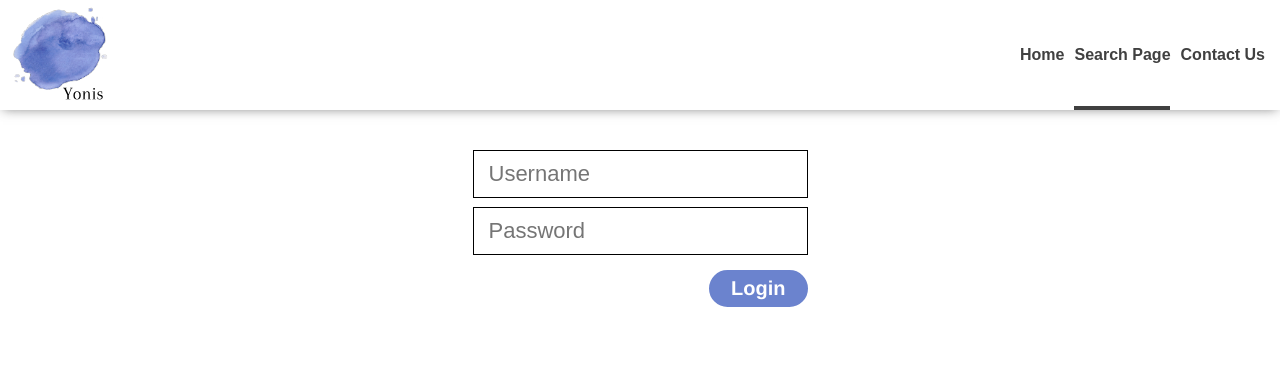
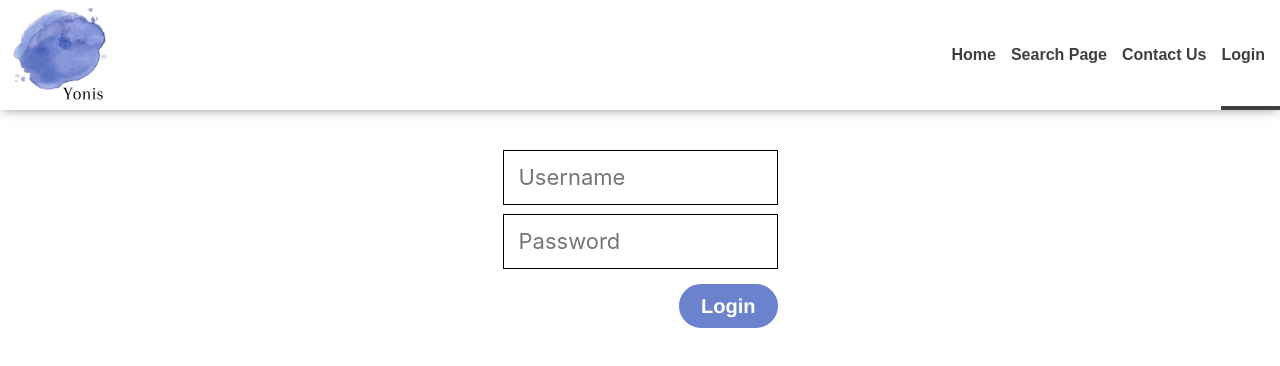
Before and after one commit to mpizman/paintings_fe_app, a React (Create React App) app: page /login in a window 1280 px wide. Shown: the top 366 px of the page. Built offline with nearby package versions, Linux system fonts and the light colour scheme; no server answers.

Commit message:
add login functionality, save in local storage

```diff
--- a/package.json
+++ b/package.json
@@ -4,6 +4,7 @@
   "private": true,
   "dependencies": {
     "aws-sdk": "^2.1066.0",
+    "jwt-decode": "^3.1.2",
     "lodash": "^4.17.21",
     "react": "^17.0.2",
     "react-dom": "^17.0.2",
--- a/public/index.html
+++ b/public/index.html
@@ -24,6 +24,10 @@
       work correctly both with client-side routing and a non-root public URL.
       Learn how to configure a non-root public URL by running `npm run build`.
     -->
+    <script src="https://code.jquery.com/jquery-3.2.1.slim.min.js" integrity="sha384-KJ3o2DKtIkvYIK3UENzmM7KCkRr/rE9/Qpg6aAZGJwFDMVNA/GpGFF93hXpG5KkN" crossorigin="anonymous"></script>
+    <script src="https://cdnjs.cloudflare.com/ajax/libs/popper.js/1.12.9/umd/popper.min.js" integrity="sha384-ApNbgh9B+Y1QKtv3Rn7W3mgPxhU9K/ScQsAP7hUibX39j7fakFPskvXusvfa0b4Q" crossorigin="anonymous"></script>
+    <script src="https://maxcdn.bootstrapcdn.com/bootstrap/4.0.0/js/bootstrap.min.js" integrity="sha384-JZR6Spejh4U02d8jOt6vLEHfe/JQGiRRSQQxSfFWpi1MquVdAyjUar5+76PVCmYl" crossorigin="anonymous"></script>
+    <link rel="stylesheet" href="https://maxcdn.bootstrapcdn.com/bootstrap/4.0.0/css/bootstrap.min.css" integrity="sha384-Gn5384xqQ1aoWXA+058RXPxPg6fy4IWvTNh0E263XmFcJlSAwiGgFAW/dAiS6JXm" crossorigin="anonymous">
     <title>React App</title>
   </head>
   <body>
--- a/src/layout/header/Header.module.scss
+++ b/src/layout/header/Header.module.scss
@@ -49,7 +49,7 @@
           content: "";
           position: absolute;
           border-bottom: 4px solid $main-color;
-          width: 90%;
+          width: 100%;
           bottom: 0;
         }
       }
@@ -59,7 +59,7 @@
       }
 
       + .headerLink {
-        padding-left: 10px;
+        padding-left: 15px;
       }
     }
   }
--- a/src/layout/header/Header.tsx
+++ b/src/layout/header/Header.tsx
@@ -1,34 +1,38 @@
 
 import React, { useContext } from 'react';
 import _ from 'lodash';
-import { Link } from 'react-router-dom';
+import { Link, useLocation } from 'react-router-dom';
 import styles from './Header.module.scss';
 import { ReactComponent as LogoSvg } from '../../css/assets/Yonis_logo.svg';
 import { UserContext } from '../../userContext/UserContextComp';
+import UserMenu from '../../userMenu/UserMenu';
 
 const Header = () => {
 
   const userContext = useContext(UserContext);
+  const location = useLocation();
 
   return <header className={styles.header}>
     <Link to='/' className={styles.logoLink}>
       <LogoSvg />
     </Link>
     <div className={styles.headerLinks}>
-      <Link to="/" className={styles.headerLink}>
+      <Link to="/" className={`${styles.headerLink} ${location.pathname == '/' ? styles.active : ''}`}>
         Home
       </Link>
-      <Link to="/search" className={`${styles.headerLink} ${styles.active}`}>
+      <Link to="/search" className={`${styles.headerLink} ${location.pathname == '/search' ? styles.active : ''}`}>
         Search Page
       </Link>
       <button className={styles.headerLink}>
         Contact Us
       </button>
-      {_.isEmpty(userContext?.user) ?
-        <></>
-        : <button>
-          Post!
-        </button>}
+      {
+        !_.isEmpty(userContext.user) ?
+          <UserMenu /> :
+          <Link to='/login' className={`${styles.headerLink} ${location.pathname == '/login' ? styles.active : ''}`}>
+            Login
+          </Link>
+      }
     </div>
   </header>;
 }
--- a/src/loginPage/LoginPage.tsx
+++ b/src/loginPage/LoginPage.tsx
@@ -1,15 +1,34 @@
-import { useState } from "react";
+import { useContext, useEffect, useState } from "react";
 import { attempLogin } from "../services/LoginService";
-import styles from './LoginPage.module.scss'
+import _ from "lodash";
+import { UserContext } from "../userContext/UserContextComp";
+import { useNavigate } from "react-router-dom";
+import jwt_decode from "jwt-decode";
+import styles from './LoginPage.module.scss';
+import { decodeJwtResponse, IUser } from "../type";
 
 const LoginPage = () => {
   const [username, setUsername] = useState<String>("");
   const [password, setPassword] = useState<String>("");
+  const navigate = useNavigate();
+  const userContext = useContext(UserContext);
+
+  useEffect(() => {
+    if(!_.isEmpty(userContext.user)) {
+      navigate("/");
+    }
+  }, [userContext]);
 
   return <form className={styles.loginPageForm} onSubmit={e => {
     e.preventDefault();
     attempLogin(username, password).then(result => {
-      console.log(result);
+      let user: IUser = {
+        username: username,
+        token: result?.access_token,
+        roles: jwt_decode<decodeJwtResponse>(result.access_token)?.roles
+      };
+      localStorage.setItem('user', JSON.stringify(user));
+      userContext.setUser(user);
     });
   }}>
     <input className="inputPrimary" placeholder="Username" onChange={e => {
--- a/src/services/LoginService.ts
+++ b/src/services/LoginService.ts
@@ -1,4 +1,6 @@
-export const attempLogin = (username: String, password: String) => {
+import { LoginAttempResult } from "../type";
+
+export const attempLogin = (username: String, password: String) : Promise<LoginAttempResult> => {
   let headers = new Headers();
   headers.append("Content-Type", "application/json");
 
@@ -15,9 +17,8 @@ export const attempLogin = (username: String, password: String) => {
   };
 
   return fetch("http://ec2-13-59-210-173.us-east-2.compute.amazonaws.com:80/login", requestOptions)
-    .then(response => response.text())
+    .then(response => response.json())
     .then(result => {
-      console.log(result);
       return result;
     })
     .catch(error => console.log('error', error));
--- a/src/userContext/UserContextComp.tsx
+++ b/src/userContext/UserContextComp.tsx
@@ -7,7 +7,9 @@ interface UserContextCompProps {
 
 const UserContext = createContext<IUserContext>({} as IUserContext);
 const UserContextComp = (props: UserContextCompProps) => {
-  const [user, setUser] = useState<IUser>({} as IUser);
+  const loggedInUser = localStorage.getItem("user");
+  const loggedInUserObj : IUser = loggedInUser ? JSON.parse(loggedInUser) : {};
+  const [user, setUser] = useState<IUser>(loggedInUserObj);
 
   return <UserContext.Provider value={{ user, setUser }}>
     {props.children}
--- /dev/null
+++ b/src/userMenu/UserMenu.module.scss
@@ -0,0 +1,20 @@
+@import "../css/vars.scss";
+
+:global {
+  :local(.dropDownDiv) {
+    padding-left: 15px;
+    .btn {
+      background: none !important;
+      box-shadow: none !important;
+      color: $main-color !important;
+      padding-left: 0;
+    }
+    &.show {
+      .btn {
+        &::after {
+          transform: rotate(180deg);
+        }
+      }
+    }
+  }
+}
--- /dev/null
+++ b/src/userMenu/UserMenu.tsx
@@ -0,0 +1,32 @@
+import { useContext } from "react";
+import { Link } from "react-router-dom";
+import { IUser } from "../type";
+import { UserContext } from "../userContext/UserContextComp";
+import headerStyles from '../layout/header/Header.module.scss';
+import styles from './UserMenu.module.scss';
+
+const UserMenu = () => {
+  const userContext = useContext(UserContext);
+
+  return <div className={`dropdown ${styles.dropDownDiv}`}>
+    <button className={`${headerStyles.headerLink} btn btn-secondary dropdown-toggle`} type="button" id="headerDropdownMenuButton" data-toggle="dropdown" aria-haspopup="true" aria-expanded="false">
+      {`Hello, ${userContext.user.username}`}
+    </button>
+    <div className="dropdown-menu" aria-labelledby="headerDropdownMenuButton">
+      <Link className="dropdown-item" to='/postpainting'>New Post</Link>
+      {userContext.user.roles.includes("ROLE_ADMIN") ?
+        <Link className="dropdown-item" to="/search">
+          Admin
+        </Link>
+        : <></>
+      }
+      <div className="dropdown-divider"></div>
+      <a className="dropdown-item" href="#" onClick={() => {
+        localStorage.removeItem('user');
+        userContext.setUser({} as IUser);
+      }}>Logout</a>
+    </div>
+  </div>
+}
+
+export default UserMenu;
```
Also changed, not shown: src/type.ts (+12 -1 lines), 1 other file (tests, documents, lock files or other folders).
